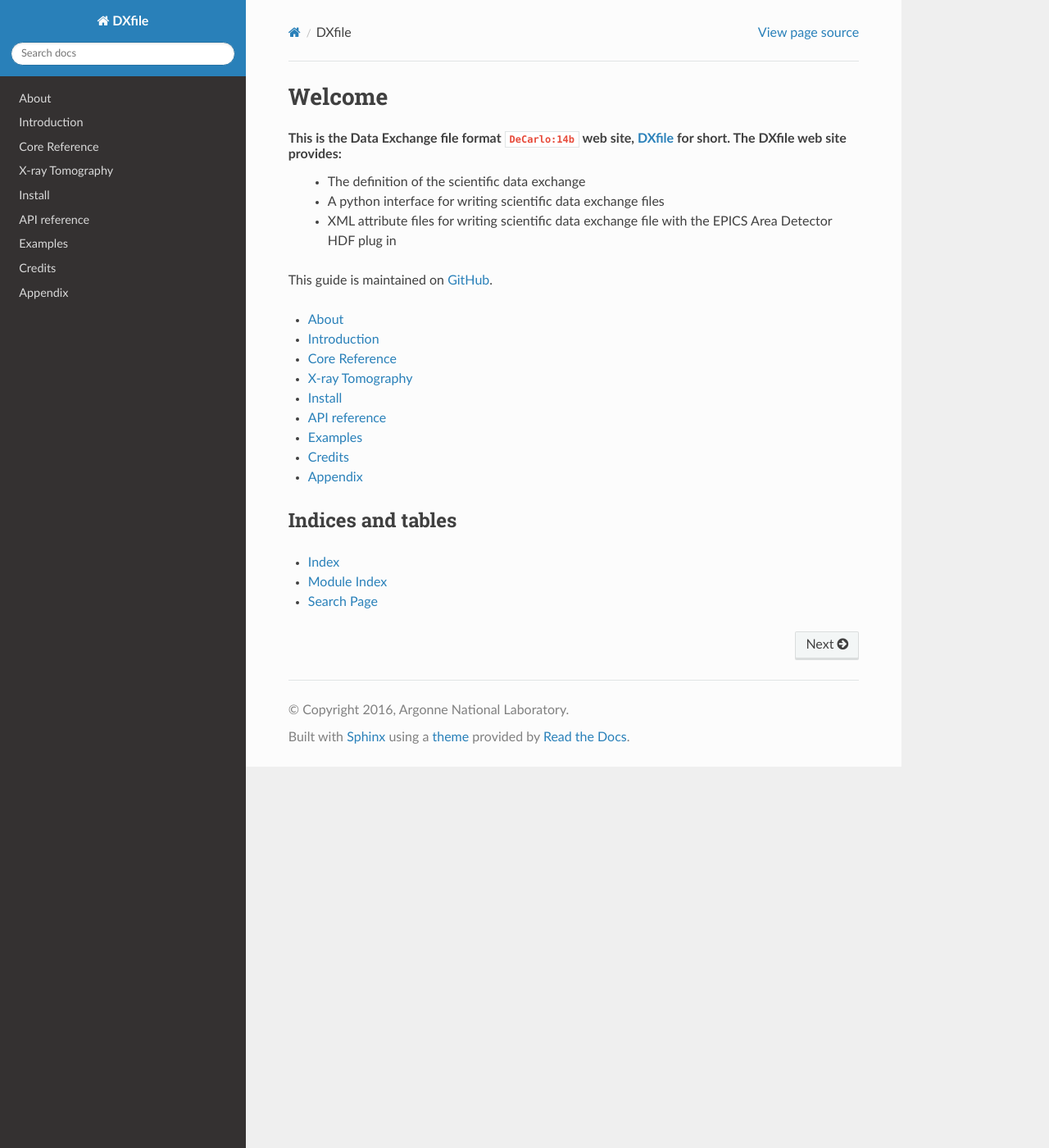
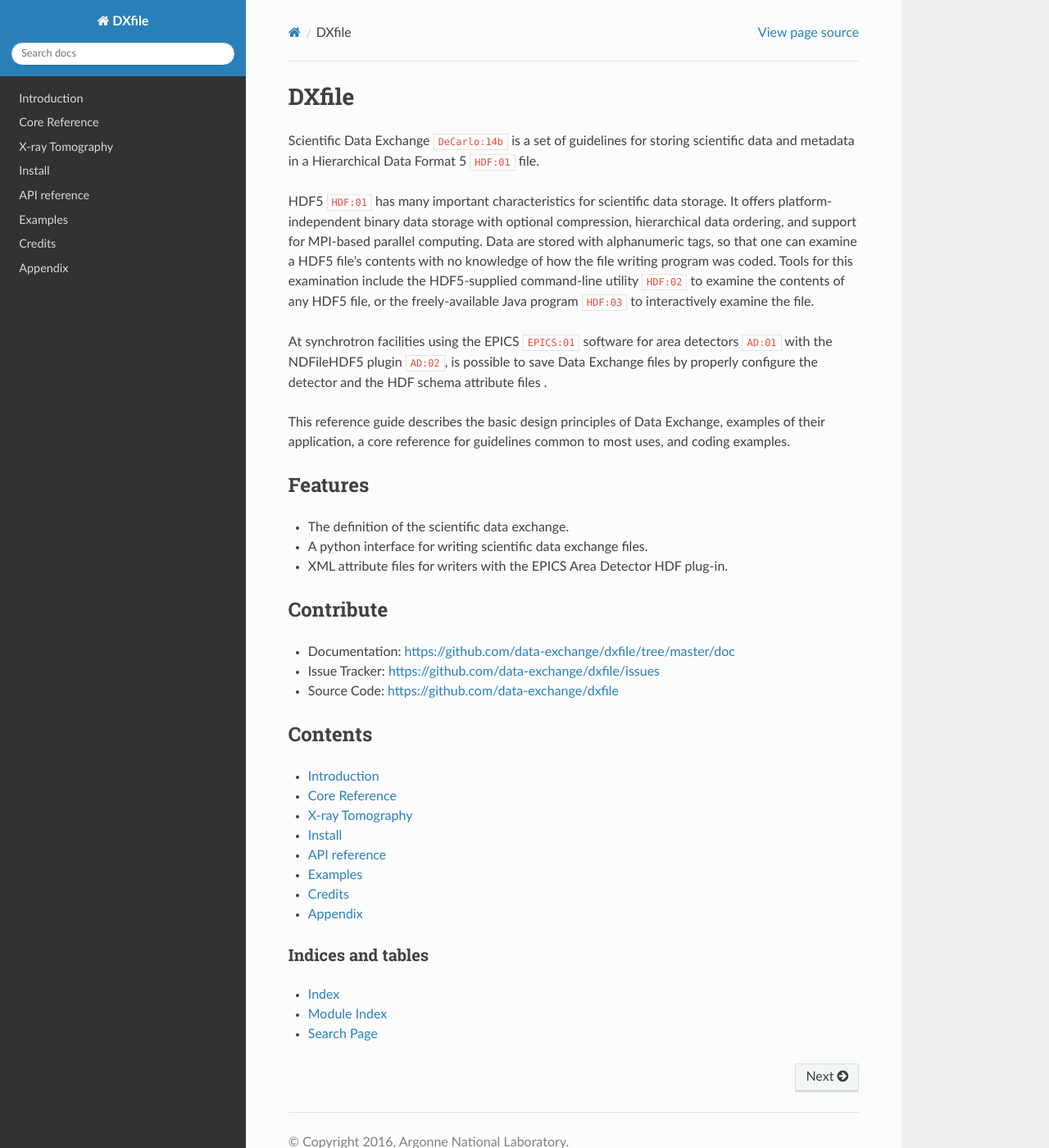
Before and after one commit to data-exchange/dxfile, a Sphinx documentation site: the page built from doc/index.rst, in a window 1280 px wide and 1400 px high. Shown: the whole window at 82% size. Built offline with Sphinx 7.4.7 and the Read the Docs theme 2.0.0, drawn with Linux system fonts in a browser that asks for light colours; cross-references to code outside the pages are shown as plain code.

Commit message:
some docs updated

```diff
--- a/doc/index.rst
+++ b/doc/index.rst
@@ -1,21 +1,49 @@
-.. title:: DXfile
+======
+DXfile
+======
 
-=======
-Welcome
-=======
+Scientific Data Exchange :cite:`DeCarlo:14b` is a set of guidelines for storing
+scientific data and metadata in a Hierarchical Data Format 5 :cite:`HDF:01` file.
 
-This is the Data Exchange file format :cite:`DeCarlo:14b` web site, `DXfile <https://github.com/data-exchange/dxfile>`_ for short. The DXfile web site provides:
-    - The definition of the scientific data exchange
-    - A python interface for writing scientific data exchange files
-    - XML attribute files for writing scientific data exchange file with the EPICS Area Detector HDF plug in
+HDF5 :cite:`HDF:01` has many important characteristics for scientific data
+storage. It offers platform-independent binary data storage with optional
+compression, hierarchical data ordering, and support for MPI-based
+parallel computing. Data are stored with alphanumeric tags, so that one
+can examine a HDF5 file’s contents with no knowledge of how the file
+writing program was coded. Tools for this examination include the
+HDF5-supplied command-line utility :cite:`HDF:02` to examine the contents
+of any HDF5 file, or the freely-available Java program :cite:`HDF:03`
+to interactively examine the file.
 
-This guide is maintained on
-`GitHub <https://github.com/data-exchange/dxfile/tree/master/doc>`_.
+At synchrotron facilities using the EPICS :cite:`EPICS:01` software for area
+detectors :cite:`AD:01` with the NDFileHDF5 plugin :cite:`AD:02`, is possible
+to save Data Exchange files by properly configure the detector and the HDF
+schema attribute files .
+
+This reference guide describes the basic design principles of Data
+Exchange, examples of their application, a core reference for guidelines
+common to most uses, and coding examples.
+
+
+Features
+--------
+* The definition of the scientific data exchange.
+* A python interface for writing scientific data exchange files.
+* XML attribute files for writers with the EPICS Area Detector HDF plug-in.
+
+Contribute
+----------
+
+* Documentation: https://github.com/data-exchange/dxfile/tree/master/doc
+* Issue Tracker: https://github.com/data-exchange/dxfile/issues
+* Source Code: https://github.com/data-exchange/dxfile
+
+Contents
+--------
 
 .. toctree::
    :maxdepth: 1
 
-   source/about
    source/introduction
    source/reference
    source/xraytomo
--- a/doc/source/credits.rst
+++ b/doc/source/credits.rst
@@ -1,6 +1,9 @@
 =======
 Credits
 =======
+
+Citation
+========
 
 We kindly request that you cite the following article
 :cite:`DeCarlo:14b` if you use DXfile.
--- a/doc/source/xraytomo.rst
+++ b/doc/source/xraytomo.rst
@@ -1,6 +1,5 @@
 .. role:: math(raw)
    :format: html latex
-..
 
 ================
 X-ray Tomography
--- a/meta.yaml
+++ b/meta.yaml
@@ -1,6 +1,6 @@
 package:
   name: dxfile
-  version: '0.3.2'
+  version: '0.4'
 
 source:
   git_url: https://github.com/data-exchange/dxfile.git
--- a/requirements.txt
+++ b/requirements.txt
@@ -1 +1,2 @@
+sphinx
 sphinxcontrib-bibtex
```
Also changed, not shown: README.rst (+16 -10 lines), doc/source/about.rst (deleted, +0 -35 lines), setup.py (+12 -2 lines), 1 other file.
